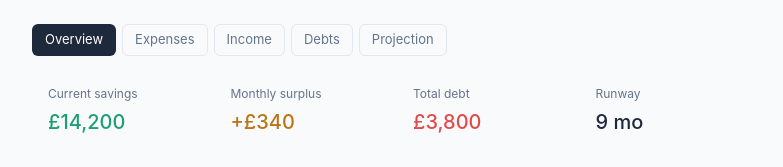
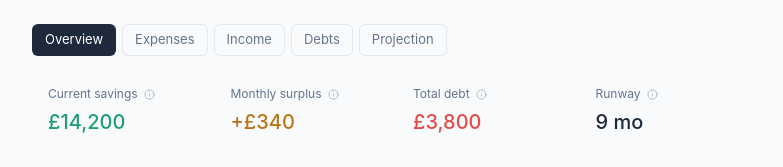
Before and after one commit to JohnNooney/WhenImBroke, a React (Vite) app in the folder app/: page / in a window 1280 px wide. Shown: the top 167 px of the page, without its empty margins (248-1031 px from the left). Built offline with nearby package versions, Linux system fonts and the light colour scheme.

Commit message:
add tooltips to dashboard

```diff
--- a/app/src/components/SavingsTracker.tsx
+++ b/app/src/components/SavingsTracker.tsx
@@ -43,6 +43,15 @@ const InputField = memo(function InputField({ label, value, onChange }: InputFie
     </div>
   );
 });
+
+function Tooltip({ text }: { text: string }) {
+  return (
+    <span className="tooltip-wrap">
+      <Info size={11} aria-hidden="true" />
+      <span className="tooltip-box" role="tooltip">{text}</span>
+    </span>
+  );
+}
 
 export function SavingsTracker({ data, onChange }: Props) {
   const [activeTab, setActiveTab] = useState<Tab>('overview');
@@ -142,25 +151,25 @@ export function SavingsTracker({ data, onChange }: Props) {
       {/* Metrics Grid */}
       <div className="metric-grid">
         <div className="metric">
-          <div className="label">Current savings</div>
+          <div className="label">Current savings <Tooltip text="Your current savings balance. Baseline for all runway and depletion projections." /></div>
           <div className="value" style={{ color: getValueColor('ok') }}>
             {formatCurrency(data.currentSavings)}
           </div>
         </div>
         <div className="metric">
-          <div className="label">Monthly surplus</div>
+          <div className="label">Monthly surplus <Tooltip text="Income minus all expenses including debt repayments. Positive means you're accumulating savings each month." /></div>
           <div className="value" style={{ color: getValueColor(getSurplusColor()) }}>
             {result.monthlySurplus >= 0 ? '+' : ''}{formatCurrency(result.monthlySurplus)}
           </div>
         </div>
         <div className="metric">
-          <div className="label">Total debt</div>
+          <div className="label">Total debt <Tooltip text="Outstanding debt balance. Repayments are included in saving-phase costs only — cleared before consumption mode begins." /></div>
           <div className="value" style={{ color: data.totalDebt > 0 ? getValueColor('danger') : getValueColor('neutral') }}>
             {formatCurrency(data.totalDebt)}
           </div>
         </div>
         <div className="metric">
-          <div className="label">Runway</div>
+          <div className="label">Runway <Tooltip text="Months your current savings would last if income stopped today, spending only on living expenses (debt repayments end with the debt)." /></div>
           <div className="value">
             {result.runwayMonths === Infinity ? '∞' : `${result.runwayMonths} mo`}
           </div>
--- a/app/src/index.css
+++ b/app/src/index.css
@@ -403,6 +403,56 @@
   width: 40%;
 }
 
+/* Tooltip */
+.tooltip-wrap {
+  position: relative;
+  display: inline-flex;
+  align-items: center;
+  margin-left: 3px;
+  cursor: default;
+  opacity: 0.5;
+  vertical-align: middle;
+  transition: opacity 0.15s;
+}
+
+.tooltip-wrap:hover {
+  opacity: 1;
+}
+
+.tooltip-box {
+  display: none;
+  position: absolute;
+  bottom: calc(100% + 7px);
+  left: 50%;
+  transform: translateX(-50%);
+  background: var(--color-text-primary);
+  color: var(--color-background-primary);
+  font-size: 11px;
+  line-height: 1.45;
+  padding: 6px 9px;
+  border-radius: var(--border-radius-md);
+  width: 190px;
+  white-space: normal;
+  text-align: left;
+  z-index: 200;
+  pointer-events: none;
+  font-weight: 400;
+}
+
+.tooltip-box::after {
+  content: '';
+  position: absolute;
+  top: 100%;
+  left: 50%;
+  transform: translateX(-50%);
+  border: 5px solid transparent;
+  border-top-color: var(--color-text-primary);
+}
+
+.tooltip-wrap:hover .tooltip-box {
+  display: block;
+}
+
 /* Milestone Section */
 .milestone-section {
   margin-bottom: 1.5rem;
```
